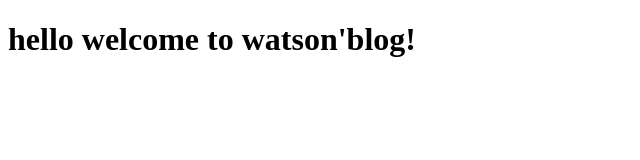
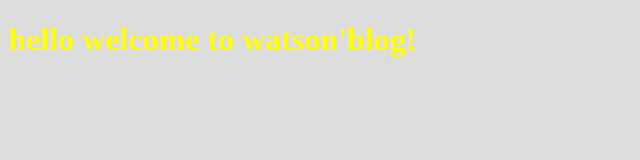
Before and after one commit to shihangbo/blog, a website: page views/index.html in a window 1280 px wide. Shown: the whole page, without its empty margins (0-640 px from the left). Drawn offline with Linux system fonts and the light colour scheme.

Commit message:
update_add: 静态文件处理+1；

```diff
--- a/views/index.html
+++ b/views/index.html
@@ -3,6 +3,7 @@
 <head>
   <meta charset="utf-8"/>
   <title>watson's blog</title>
+  <link rel="stylesheet" type="text/css" href="/public/main.css">
 </head>
 <body>
   <h1>hello welcome to watson'blog!</h1>
```
